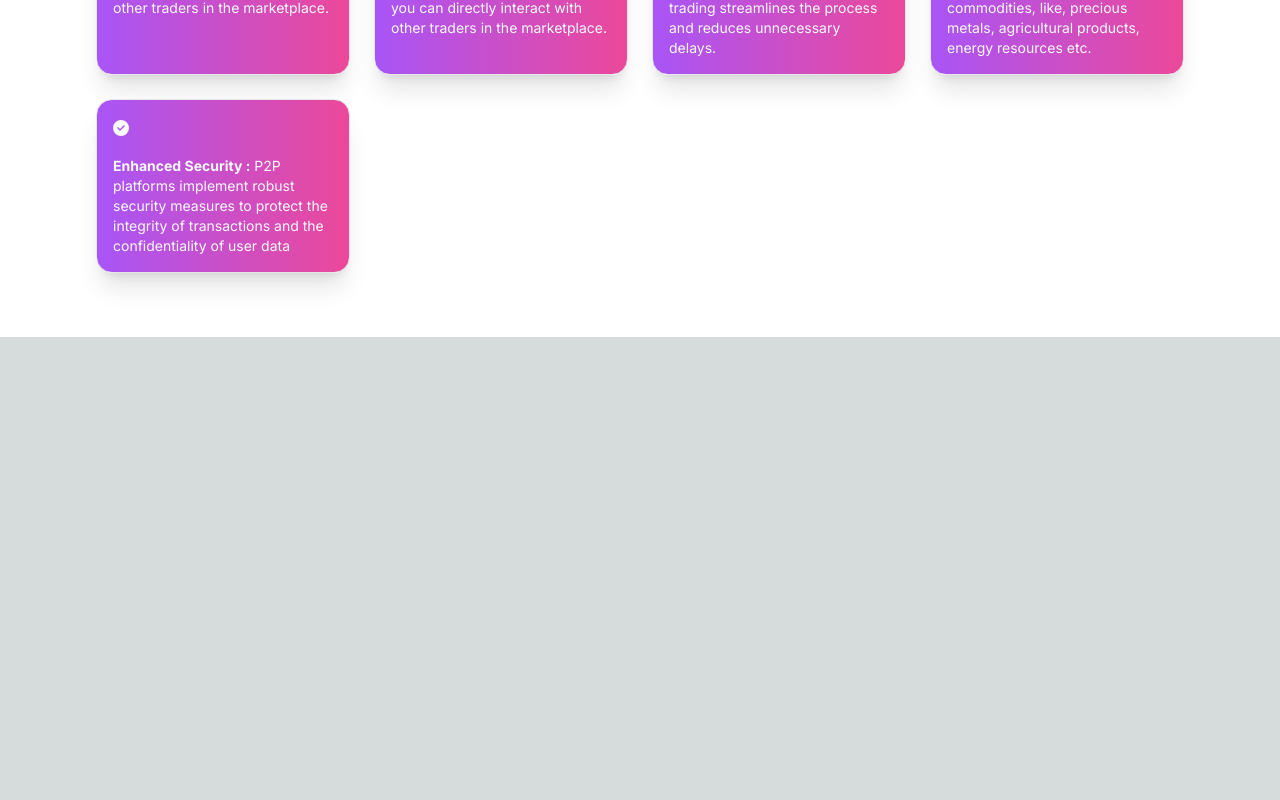
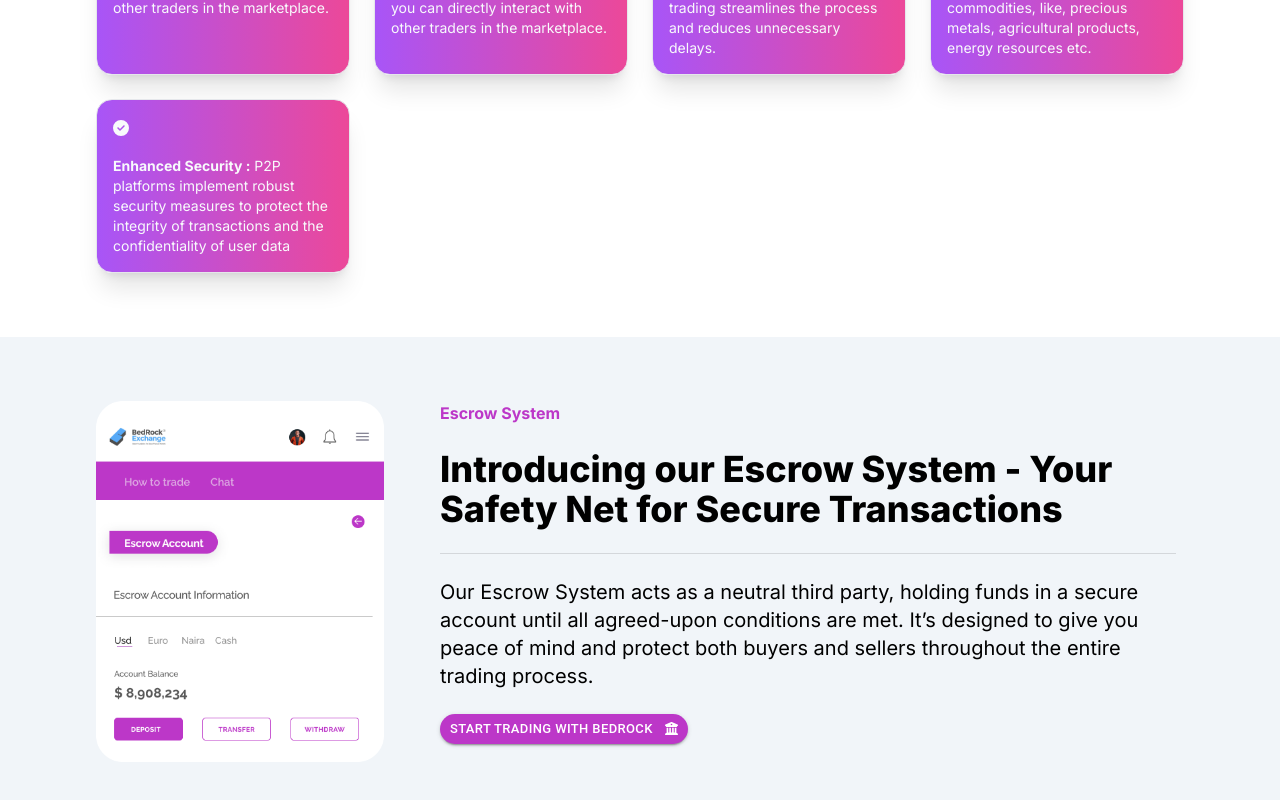
Before and after one commit to nird-io/bedrock-trade-clone, a Next.js app in the folder bedrock/: page / in a window 1280 px wide. Shown: the part 2699-3499 px from the top of the page. Before the commit the page ends 3036 px from the top, so only its background shows below. Built offline with nearby package versions, Linux system fonts and the light colour scheme.

Commit message:
added section_c.jsx

```diff
--- /dev/null
+++ b/bedrock/components/Home/Section_c.tsx
@@ -0,0 +1,48 @@
+import React from "react";
+import Image from "next/image";
+// -------------------------------
+import phone_img from "@/public/media/iphone.png";
+import { Button, Divider } from "@mui/material";
+import { FontAwesomeIcon } from "@fortawesome/react-fontawesome";
+import { faBank, faStore } from "@fortawesome/free-solid-svg-icons";
+
+export const Section_c = () => {
+  return (
+    <div className="px-4 md:px-20 py-12 gap-6 flex flex-col md:flex-row">
+      <div className="flex justify-center items-center flex-col p-4 w-full md:max-w-xs">
+        <Image
+          src={phone_img}
+          className="object-cover w-3/4 md:w-full"
+          alt="image of a phone"
+        />
+      </div>
+      <div className="flex flex-col gap-6 md:max-w-3xl p-4">
+        <p style={{ color: "#bc37c8" }} className="font-bold">
+          Escrow System
+        </p>
+        <h2 className="text-3xl md:text-4xl font-extrabold">
+          Introducing our Escrow System - Your Safety Net for Secure
+          Transactions
+        </h2>
+        <Divider />
+        <p className="md:text-xl text-lg">
+          Our Escrow System acts as a neutral third party, holding funds in a
+          secure account until all agreed-upon conditions are met. It’s designed
+          to give you peace of mind and protect both buyers and sellers
+          throughout the entire trading process.
+        </p>
+        <div>
+          <Button
+            variant={"contained"}
+            size="small"
+            className="flex gap-3 items-center justify-center"
+            sx={{ backgroundColor: "#bc37c8 !important", borderRadius: "2em" }}
+          >
+            Start Trading with Bedrock
+            <FontAwesomeIcon icon={faBank} />
+          </Button>
+        </div>
+      </div>
+    </div>
+  );
+};
--- a/bedrock/pages/index.tsx
+++ b/bedrock/pages/index.tsx
@@ -6,6 +6,7 @@ import { Exchange } from "@/components/Home/Exchange";
 import { ExchangeTable } from "@/components/Home/ExchangeTable";
 import { Section_a } from "@/components/Home/Section_a";
 import { Section_b } from "@/components/Home/Section_b";
+import { Section_c } from "@/components/Home/Section_c";
 
 const inter = Inter({ subsets: ["latin"] });
 
@@ -20,6 +21,7 @@ export default function Home() {
       <ExchangeTable />
       <Section_a />
       <Section_b />
+      <Section_c />
     </main>
   );
 }
```
